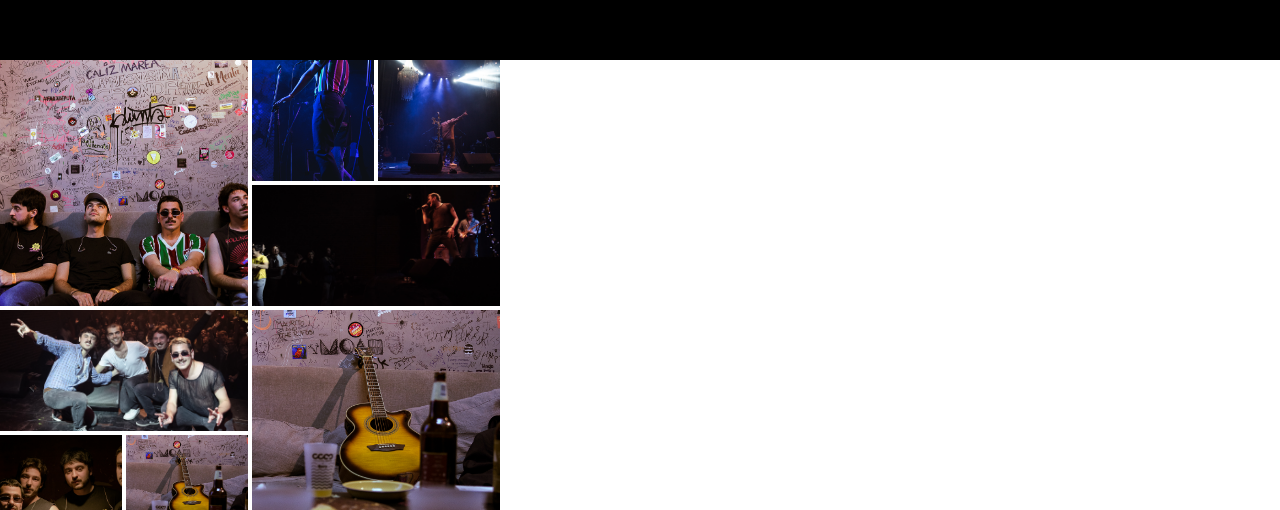
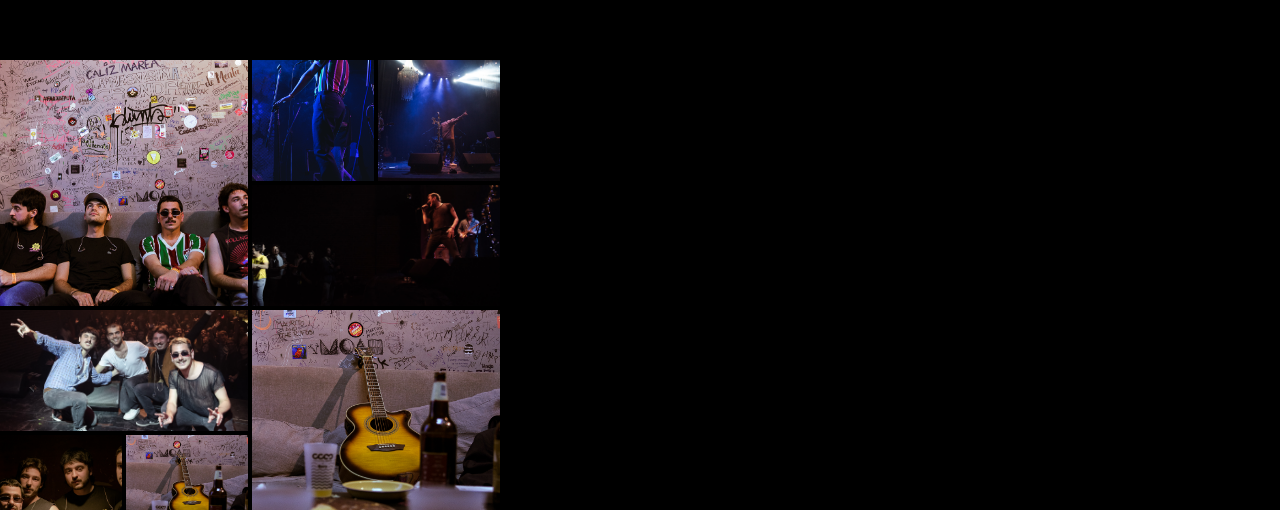
Before and after one commit to GBalatti9/landing-band, a React (Vite) app: page / in a window 1280 px wide. Shown: the part 1210-1720 px from the top of the page. Built offline with nearby package versions, Linux system fonts and the light colour scheme; grey boxes are pictures that could not be loaded.

Commit message:
Image gallery display

```diff
--- /dev/null
+++ b/src/components/ImageGallery.css
@@ -0,0 +1,5 @@
+.image-gallery-component-gallery{
+    display: grid;
+    grid-template-columns: 1fr;
+    background-color: black;
+}
--- a/src/components/ImageGallery.jsx
+++ b/src/components/ImageGallery.jsx
@@ -1,16 +1,19 @@
 import { ImageList, ImageListItem } from '@mui/material';
 import { itemData } from './Images';
+import './ImageGallery.css';
 
 const srcset = (image, size, rows = 1, cols = 1) => {
     return {
-        src: `${ image }?w=${ size * cols }&h=${ size * rows }&fit=crop&auto=format`,
-        srcSet: `${ image }?w=${ size * cols }&h=${ size * rows }&fit=crop&auto=format&dpr=2 2x`,
+        src: `${image}?w=${size * cols}&h=${size * rows}&fit=crop&auto=format`,
+        srcSet: `${image}?w=${size * cols}&h=${size * rows}&fit=crop&auto=format&dpr=2 2x`,
     };
 }
 
 export const ImageGallery = () => {
 
     return (
+        <div className='image-gallery-component-gallery'>
+
             <ImageList
                 sx={{ width: 500, height: 450 }}
                 variant="quilted"
@@ -27,5 +30,6 @@ export const ImageGallery = () => {
                     </ImageListItem>
                 ))}
             </ImageList>
+        </div>
     )
 }
```
Lines whose indentation alone changed are shown as unchanged.
